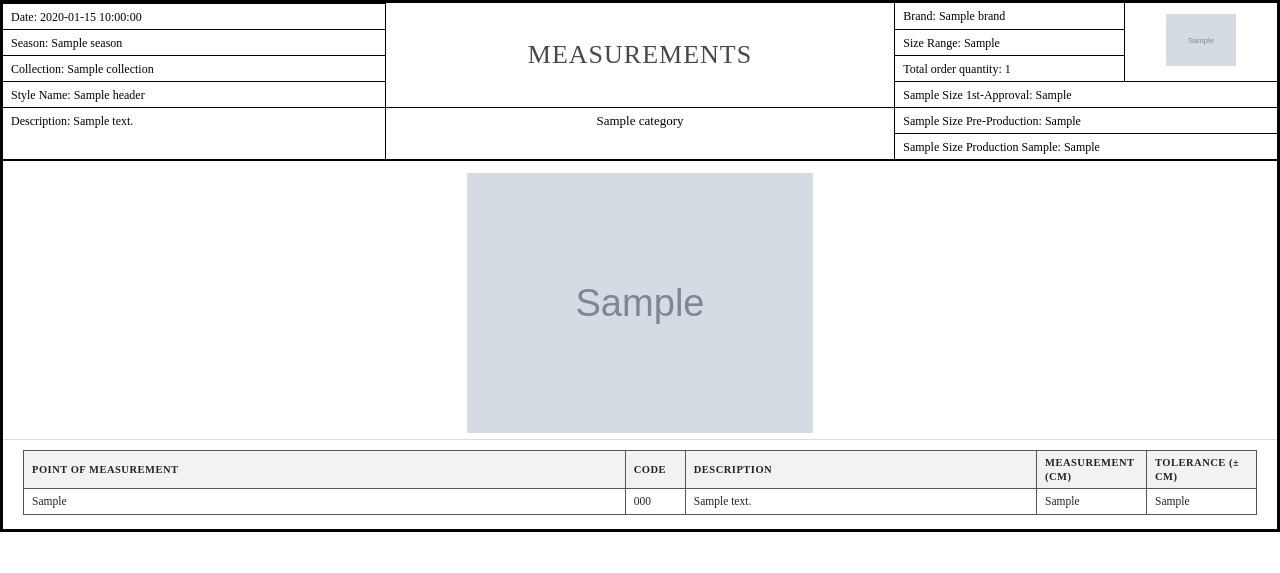
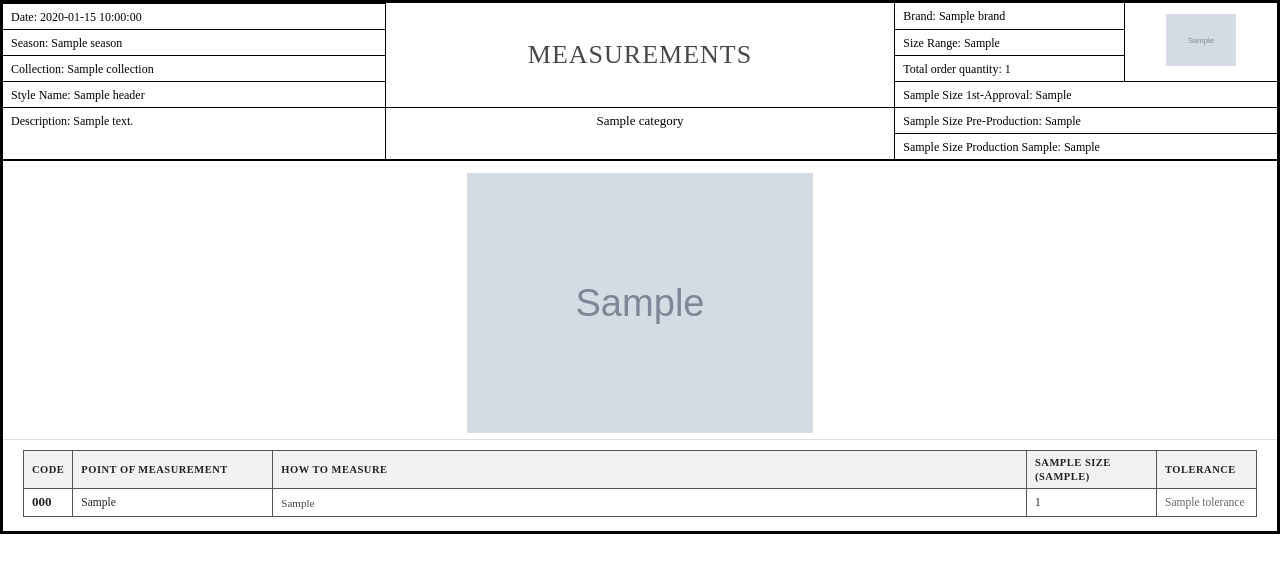
Before and after one commit to mohitc-ship-it/pcj-group, a Python web app: template swanky_women/templates/measurements.html in a window 1280 px wide. Shown: the top 573 px of the page. Run offline with Jinja, Linux system fonts and the light colour scheme; the template is opened without the code that fills it: most values are stand-ins (such as "Sample title", 1, 10 or a date in 2020); grey boxes marked "Sample" are stand-in pictures.

Commit message:
fix: separate Size Chart (page_6) from Garment Measurements (page_10)
- page_6: graded size chart for all sizes, no diagram
- page_10: measurement diagram + POM table (Code, Point, How to Measure, Sample Size, Tolerance)
- Generate separate POM data via AI for page_10 instead of copying page_6
- measurements.html: proper POM format with labeled codes matching diagram

```diff
--- a/swanky_women/templates/measurements.html
+++ b/swanky_women/templates/measurements.html
@@ -80,58 +80,28 @@
     {% endif %}
     <div class="pom-table-wrapper">
         {% if page_10.measurements and page_10.measurements|length > 0 %}
-        {% set first_row = page_10.measurements[0] %}
-        {% if first_row.point_of_measurement is defined %}
-        {# POM-based format (old style) #}
         <table class="pom-table">
             <thead>
                 <tr>
-                    <th>Point of Measurement</th>
-                    <th class="text-center" style="width:60px;">Code</th>
-                    <th>Description</th>
-                    <th class="text-center" style="width:110px;">Measurement (cm)</th>
-                    <th class="text-center" style="width:110px;">Tolerance (± cm)</th>
+                    <th class="text-center" style="width:48px;">Code</th>
+                    <th style="width:200px;">Point of Measurement</th>
+                    <th>How to Measure</th>
+                    <th class="text-center" style="width:130px;">Sample Size ({{ header.sample_size_1st or 'M' }})</th>
+                    <th class="text-center" style="width:100px;">Tolerance</th>
                 </tr>
             </thead>
             <tbody>
                 {% for item in page_10.measurements %}
                 <tr>
-                    <td>{{ item.point_of_measurement or '' }}</td>
-                    <td class="text-center">{{ item.code or '' }}</td>
-                    <td>{{ item.description or '' }}</td>
-                    <td class="text-center">{{ item.measurement_cm or '' }}</td>
-                    <td class="text-center">{{ item.tolerance_cm or '' }}</td>
+                    <td class="text-center" style="font-weight:700; font-size:13px;">{{ item.code or '' }}</td>
+                    <td style="font-weight:500;">{{ item.point_of_measurement or '' }}</td>
+                    <td style="color:#444; font-size:11px;">{{ item.how_to_measure or item.description or '' }}</td>
+                    <td class="text-center">{{ item.sample_size or item.measurement_cm or '' }}</td>
+                    <td class="text-center" style="color:#666;">{{ item.tolerance or item.tolerance_cm or '±1/2"' }}</td>
                 </tr>
                 {% endfor %}
             </tbody>
         </table>
-        {% else %}
-        {# Size-based format (new style) #}
-        <table class="pom-table">
-            <thead>
-                <tr>
-                    <th>Size</th>
-                    {% for key in first_row.keys() %}
-                        {% if key not in ['size', 'justification', 'confidence', 'requires_confirmation'] %}
-                        <th class="text-center">{{ key | replace('_', ' ') | title }}</th>
-                        {% endif %}
-                    {% endfor %}
-                </tr>
-            </thead>
-            <tbody>
-                {% for row in page_10.measurements %}
-                <tr>
-                    <td class="text-center" style="font-weight:bold;">{{ row.size or '' }}</td>
-                    {% for key, val in row.items() %}
-                        {% if key not in ['size', 'justification', 'confidence', 'requires_confirmation'] %}
-                        <td class="text-center">{{ val if val is not none else '' }}</td>
-                        {% endif %}
-                    {% endfor %}
-                </tr>
-                {% endfor %}
-            </tbody>
-        </table>
-        {% endif %}
         {% else %}
         <p style="color:#999; font-size:12px; padding:20px;">No measurement data available.</p>
         {% endif %}
```
Also changed, not shown: swanky_women/skill_generate.py (+30 -2 lines).
